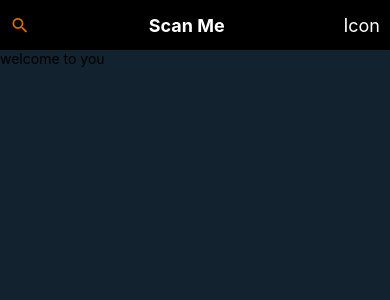
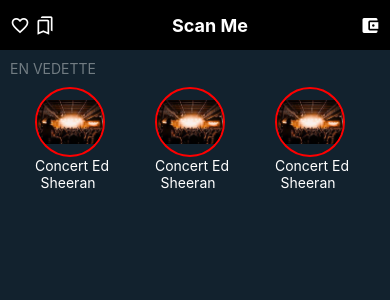
Before and after one commit to souleymane1234/AgenceImageTicket-fever-modele-, a React Native app: screen /HomeScreen in a window 390 px wide. Shown: the top 300 px of the page. Built offline with nearby package versions, Linux system fonts and the light colour scheme.

Commit message:
view stories terminer mais pas fonctionnel pour l'instant

```diff
--- /dev/null
+++ b/src/components/storiesComponent/index.js
@@ -0,0 +1,17 @@
+import React from "react";
+import { View, Text, Image, Dimensions } from "react-native";
+
+const windowWidth = Dimensions.get("window").width;
+const windowHeight = Dimensions.get("window").height/6;
+
+export const StoriesComponent = (props) => {
+  return (
+    <View style={{ flex: 1, margin: 10, width: 100, height: windowHeight}}>
+          <Image
+            source={props.image}
+            style={{ borderRadius: 50, width: 70, height: 70, resizeMode:'contain', borderWidth: 2, borderColor: "red", alignSelf: "center" }}
+          />
+          <Text style={{ color: "#fff", textAlign: "center" }}> {props.nomEvenement} </Text>
+    </View>
+  );
+};
--- /dev/null
+++ b/src/donnee/storiesData.js
@@ -0,0 +1,33 @@
+export const storiesData = [
+    {
+        id: 2,
+        image: require('../assets/imgConcert1.jpeg'),
+        nomEvenement: 'Concert Ed Sheeran',
+    },
+    {
+        id: 3,
+        image: require('../assets/imgConcert1.jpeg'),
+        nomEvenement: 'Concert Ed Sheeran',
+    },
+    {
+        id: 4,
+        image: require('../assets/imgConcert1.jpeg'),
+        nomEvenement: 'Concert Ed Sheeran',
+    },
+    {
+        id: 5,
+        image: require('../assets/imgConcert1.jpeg'),
+        nomEvenement: 'Concert Ed Sheeran',
+    },
+    {
+        id: 6,
+        image: require('../assets/imgConcert1.jpeg'),
+        nomEvenement: 'Concert Ed Sheeran',
+    },
+    {
+        id: 7,
+        image: require('../assets/imgConcert1.jpeg'),
+        nomEvenement: 'Concert Ed Sheeran',
+    },
+
+];
--- a/src/screens/home/index.js
+++ b/src/screens/home/index.js
@@ -6,9 +6,13 @@
   StyleSheet,
   Text,
   View,
-  Dimensions
+  Dimensions,
+  Image,
+  FlatList
 } from 'react-native';
 import Icon from "react-native-vector-icons/MaterialCommunityIcons";
+import { StoriesComponent } from '../../components/storiesComponent';
+import { storiesData } from '../../donnee/storiesData';
 
 const windowWidth = Dimensions.get("window").width;
 const windowHeight = Dimensions.get("window").height;
@@ -16,27 +20,63 @@
 
 const HomeScreen = () => {
 
+
+  const renderItems = ({ item }) => {
+    return (
+      <StoriesComponent
+          nomEvenement={item.nomEvenement}
+          image={item.image}
+        />
+
+    )
+  }
   return (
     <SafeAreaView style={styles.container}>
       <StatusBar animated={true} backgroundColor="#000" />
+      {/* header start  */}
       <View style={styles.header}>
-        <View style={styles.headerView}>
-                  <Icon
-        style={{ alignSelf: "center" }}
-        name="magnify"
-        pack="material"
-        size={20}
-        color={"#DA7200"}
-      />
+        <View style={[styles.headerView, {flexDirection: "row", justifyContent: "space-between"}]}>
+          <Icon
+            style={{ alignSelf: "center" }}
+            name="heart-outline"
+            pack="material"
+            size={20}
+            color={"#fff"}
+          />
+          <Icon
+            style={{ alignSelf: "center", marginHorizontal: 5 }}
+            name="bookmark-multiple-outline"
+            pack="material"
+            size={20}
+            color={"#fff"}
+          />
         </View>
         <View style={styles.headerView}>
             <Text style={[styles.headerViewText, {fontWeight: "bold"}]}>Scan Me</Text>
         </View>
         <View style={styles.headerView}>
-            <Text style={styles.headerViewText}>Icon</Text>
+          <Icon
+            style={{ alignSelf: "center" }}
+            name="wallet"
+            pack="material"
+            size={20}
+            color={"#fff"}
+          />
         </View>
       </View>
-      <Text>welcome to you</Text>
+      {/* header end  */}
+      {/* stories View start  */}
+      <View style={styles.storiesView}>
+        <Text style={{color: "#717c82"}}>EN VEDETTE</Text>
+        <FlatList
+          style={{}}
+          horizontal={true}
+          data={storiesData}
+          keyExtractor={(item) => item.id.toString()}
+          renderItem={renderItems}
+        />
+      </View>
+      {/* stories View end  */}
     </SafeAreaView>
   );
 };
@@ -62,6 +102,9 @@
     headerViewText:{
         color: "#fff",
         fontSize: 18
+    },
+    storiesView: {
+      margin: 10,
     }
 
 });
```
Also changed, not shown: src/assets/imgConcert1.jpeg (added).
